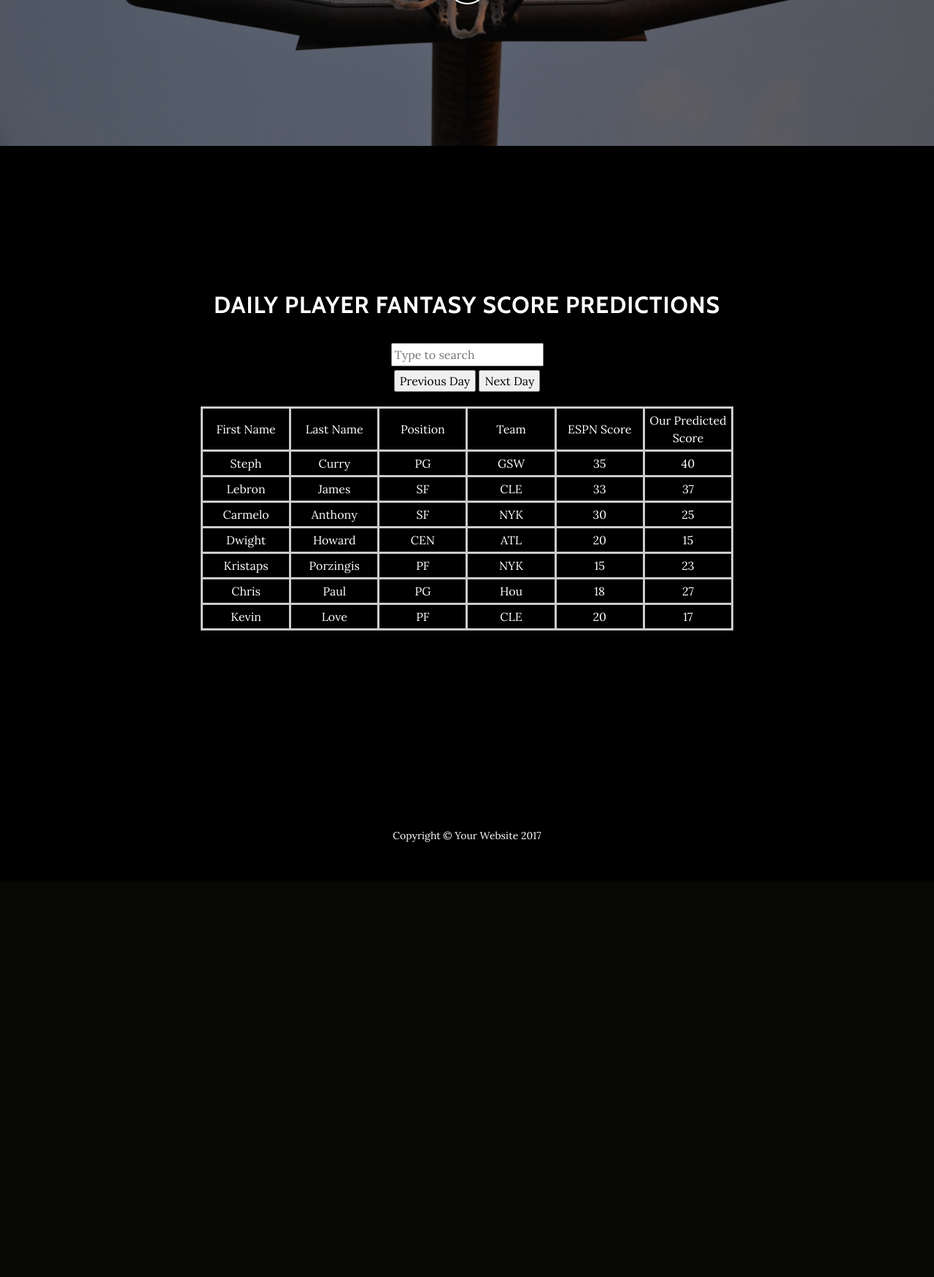
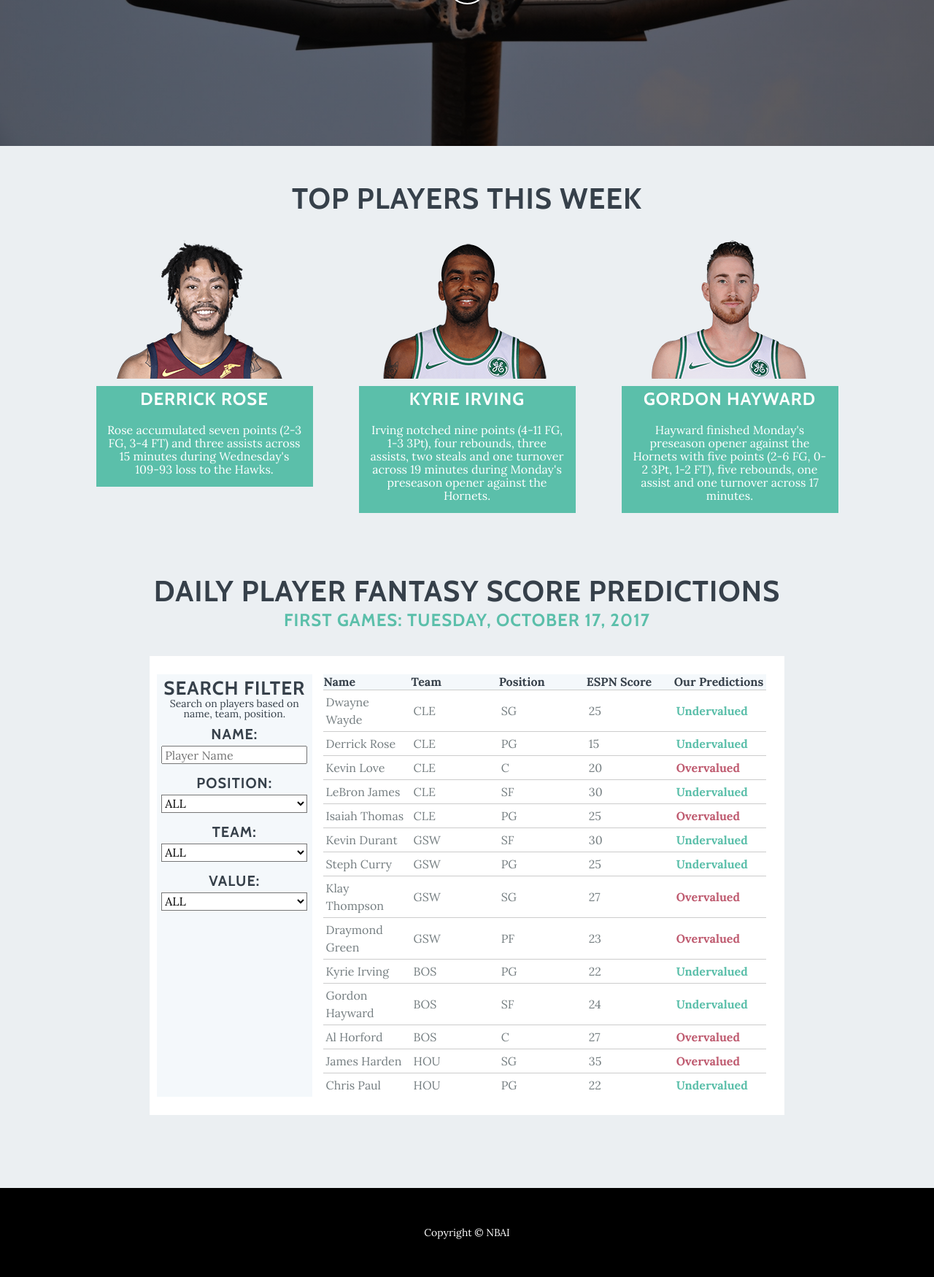
Before and after one commit to noahpoz/nbai, a Flask app: page / in a window 1280 px wide. Shown: the part 600-2350 px from the top of the page at 73% size. Before the commit the page ends 1754 px from the top, so only its background shows below. Run offline with Flask 2, Linux system fonts and the light colour scheme; parts of the project's set-up code (start-up, migrations or seed data) failed here and were passed over; some libraries are stand-ins or nearby versions.

Commit message:
Refined the website front end to be more aesthetically pleasing and added features (#51)
* Adding a working example of a full-stack web app

* Added new and improved preactivate script

* Added a flask/jinja example

* trying to fix the servers broken auto-pull

* trying to fix the servers broken auto-pull

* trying to fix the servers broken auto-pull

* trying to fix the servers broken auto-pull2

* trying to fix the servers broken auto-pull3

* trying to fix the servers broken auto-pull4wq

* Added jinja templateing to index.html file and modified the server.py file from jcg-Ex to test the new dynamic table (Success of Test is still unknown)

* Changed variable name in jinja template of index.html from WebsiteTable to website_table

* changed jinja templating in index.html to accout for a header list and added sorting functionality in table.js

* handled merge conflicts from pulling develop branch

* changed jinja templating in index.html to work with server.py (SORTING WORKSgit add templates/index.htmlgit add templates/index.html)

* footer for web page changed

* changing how filter search table works

* made changes table.css file to hopefully make the filter functionlaity work

* name filtering works with the search bar

* Added working filter functionality to the websitegit statusgit status

* added a value dropdown in index.html to filter table by value (ie. overvalue vs undervalue)

* server port number is a command line argument now

* condensed filter code in table.js

* Front end asthetic improvements

Changed the structure of the table, color scheme, and added top players of the week.

* Fixed the filtering functionality

* Added more rows to Website Table in server.py

* Updated top players content, some styling, and added in the First Games piece.

* removed jcg ex folder from repo

```diff
--- a/server.py
+++ b/server.py
@@ -1,13 +1,71 @@
 #!env/bin/python
 import flask
+import sys
+
 app = flask.Flask(__name__)
+
+some_list = ['Name', 'Team', 'Position', 'ESPN Score', 'Our Predictions']
+
+some_dict = {
+
+	'LeBron Jamz' : ['CLE', 23, 61],
+	'Kobe Bryant' : ['LAL', 8,  81]
+
+}
+
+value_column_index = 4;
+position_column_index = 2;
+team_column_index= 1;
+name_column_index =0;
+
+nbai = [
+['Dwayne Wayde', 'CLE', 'SG', '25', 'Undervalued'],
+['Derrick Rose', 'CLE', 'PG', '15', 'Undervalued'],
+['Kevin Love', 'CLE', 'C', '20', 'Overvalued'],
+['LeBron James', 'CLE', 'SF', '30', 'Undervalued'],
+['Isaiah Thomas', 'CLE', 'PG', '25', 'Overvalued'],
+['Kevin Durant', 'GSW', 'SF', '30', 'Undervalued'],
+['Steph Curry', 'GSW', 'PG', '25', 'Undervalued'],
+['Klay Thompson', 'GSW', 'SG', '27', 'Overvalued'],
+['Draymond Green', 'GSW', 'PF', '23', 'Overvalued'],
+['Kyrie Irving', 'BOS', 'PG', '22', 'Undervalued'],
+['Gordon Hayward', 'BOS', 'SF', '24', 'Undervalued'],
+['Al Horford', 'BOS', 'C', '27', 'Overvalued'],
+['James Harden', 'HOU', 'SG', '35', 'Overvalued'],
+['Chris Paul', 'HOU', 'PG', '22', 'Undervalued']
+]
+
+teamlist = ['CLE', 'GSW', 'HOU', 'BOS']
 
 
 @app.route('/', defaults={'path': ''})
 @app.route('/<path:path>')
 def home_page(path):
-    return flask.render_template('index.html')
+	return flask.render_template(
+		'index.html',
+		header_list=some_list,
+		website_table=nbai,
+		position_index=position_column_index,
+		team_index=team_column_index,
+		name_index=name_column_index,
+		value_index=value_column_index,
+		team_list = teamlist
+		)
+
+if len(sys.argv) != 2:
+	print("Please add a server port as a command line argument.")
+	exit()
+else:
+	try:
+		int(sys.argv[1])
+	except ValueError:
+		print("Command line argument invalid! \n Argument should be the listening port of the server. \n (Integer between 1 and 65535)")
+		exit()
+
+	if  (sys.argv[1] > 1 and sys.argv[1] < 65535):
+		print("Command line argument incorrect! \n Argument should be the listening port of the server. \n (Integer between 1 and 65535) ")
+		exit()
 
 
 if __name__ == '__main__':
-    app.run(port=80, host='0.0.0.0')
+	app.run(host="0.0.0.0", port=sys.argv[1])
--- a/static/css/table.css
+++ b/static/css/table.css
@@ -5,13 +5,107 @@
 input {
 	margin-bottom: 5px;
 	padding: 2px 3px;
-	width: 209px;
-}
-table {
-	margin: 20px;
+	width: 200px;
+	height: 25px;
 }
 td {
 	padding: 4px;
-	border: 3px #CCc solid;
 	width: 100px;
+	text-align: left;
 }
+
+
+tr {
+	border-top: 1px #CCC solid;
+}
+
+/* Predictions Section*/
+#predictions-section {
+	background-color: #ebeff2;
+	padding: 50px 100px 100px 100px;
+}
+
+#predictions-section h1, h2, h3{
+	color: #36404a;
+}
+
+.prediction-table-outer-container {
+	background-color: white;
+	padding: 25px;
+}
+
+.prediction-table-outer-container td{
+	color: #757e81;
+}
+
+
+.players-of-the-week {
+	margin-bottom: 75px;
+}
+
+#potw img {
+	width:100%;
+	max-width: 100px;
+}
+
+
+
+
+#table {
+	background-color: white;
+}
+
+#table tr:nth-child(1) {
+	background-color: #f4f8fb;
+}
+
+#table-filter {
+	background-color: #f4f8fb;
+	padding: 5px;
+}
+
+#table-filter h2 {
+	font-size: 26px;
+	margin: 0;
+}
+
+#table-filter h3 {
+	font-size: 20px;
+	margin-top: 10px;
+	margin-bottom: 5px;
+}
+
+#table-filter p {
+	font-size: 14px;
+	color: #36404a;
+	margin: 0;
+	line-height: 14px;
+}
+#table-filter select {
+    margin-bottom: 5px;
+    background-color: #fff;
+		height: 25px;
+}
+
+#top-row {
+	border: none;
+}
+
+#top-row th {
+	font-weight: bolder;
+	font-size: 16px;
+	padding-top: 0;
+	line-height: 20px;
+	color: #36404a;
+	cursor: pointer;
+}
+
+td.overvalued {
+	font-weight: bold;
+	color: #bf5b70;
+}
+
+td.undervalued {
+	font-weight: bold;
+	color: #5bbfaa;
+}
--- a/static/js/table.js
+++ b/static/js/table.js
@@ -20,16 +20,127 @@
 //         return !~text.indexOf(val);
 // }
 
-var $rows = $('#table tr');
-$('#search').keyup(function() {
-    var val = $.trim($(this).val()).replace(/ +/g, ' ').toLowerCase();
+// var $rows = $('#table tr');
+// $('#search').keyup(function() {
+//     var val = $.trim($(this).val()).replace(/ +/g, ' ').toLowerCase();
+//
+//     $rows.show().filter(function() {
+//         var text = $(this).text().replace(/\s+/g, ' ').toLowerCase();
+//         if (text.indexOf('first') === 1){
+//         	return 0;
+//         }
+//         return !~text.indexOf(val);
+//     }).hide();
+//
+// });
 
-    $rows.show().filter(function() {
-        var text = $(this).text().replace(/\s+/g, ' ').toLowerCase();
-        if (text.indexOf('first') === 1){
-        	return 0;
-        }
-        return !~text.indexOf(val);
-    }).hide();
-    $('tr : first').show();
-});
+function sortTable(n){
+	var table = document.getElementById("table");
+	var switching = true;
+	var switch_count = 0;
+	var dir = "asc";
+	while(switching){
+
+		switching = false;
+		var rows = table.getElementsByTagName("tr");
+
+		for (var current_row_index = 1; current_row_index < (rows.length - 1); current_row_index ++){
+			var shouldSwitch = false;
+			var current_row = rows[current_row_index].getElementsByTagName('td')[n];
+			var next_row = rows[current_row_index + 1].getElementsByTagName('td')[n];
+
+			if (dir == "asc"){
+				if (current_row.innerHTML.toLowerCase() > next_row.innerHTML.toLowerCase()){
+					shouldSwitch = true;
+					break;
+				}
+			}
+			else if (dir == "desc"){
+				if (current_row.innerHTML.toLowerCase() < next_row.innerHTML.toLowerCase()){
+					shouldSwitch = true;
+					break;
+				}
+			}
+		}
+    display_color = 0;
+		if (shouldSwitch) {
+			rows[current_row_index].parentNode.insertBefore(rows[current_row_index + 1],rows[current_row_index]);
+			switching = true;
+			switch_count ++;
+		}
+		else{
+			if (switch_count == 0 && dir == "asc"){
+				dir = "desc";
+				switching = true;
+			}
+		}
+	}
+}
+
+function newFilterFunction(name_index, team_index, position_index, value_index ){
+	var search_filter = document.getElementById("search").value.toUpperCase().trim();
+	var team_filter = document.getElementById("team_dropdown").value.toUpperCase();
+	var position_filter = document.getElementById("position_dropdown").value.toUpperCase();
+	var value_filter = document.getElementById("value_dropdown").value.toUpperCase();
+	var table = document.getElementById("table");
+  	var rows = table.getElementsByTagName("tr");
+
+  	for (var i = 0; i < (rows.length); i++){
+  		rows[i].style.display = "";
+  	}
+    var display_color = 0;
+  	for (var i = 1; i < (rows.length); i++){
+  		//alert(search_filter+team_filter+position_filter);
+  		var cur_row_name = rows[i].getElementsByTagName("td")[name_index];
+  		var cur_row_team = rows[i].getElementsByTagName("td")[team_index];
+  		var cur_row_pos  = rows[i].getElementsByTagName("td")[position_index];
+  		var cur_row_val  = rows[i].getElementsByTagName("td")[value_index];
+
+  		//name filter
+  		if (cur_row_name){
+  			var name_bool = (cur_row_name.innerHTML.toUpperCase().indexOf(search_filter) > -1);
+  		}
+  		var name_all = (search_filter.length == 0);
+
+  		//team filter
+  		if (cur_row_team){
+  			var team_bool = (cur_row_team.innerHTML.toUpperCase().indexOf(team_filter) > -1);
+  		}
+  		var team_all = (team_filter == "ALL");
+
+  		//position filter
+  		if (cur_row_pos){
+  			var pos_bool = (cur_row_pos.innerHTML.toUpperCase().indexOf(position_filter) > -1);
+  		}
+  		var pos_all = (position_filter == "ALL");
+
+  		//value filter
+  		if (cur_row_val){
+  			var val_bool = (cur_row_val.innerHTML.toUpperCase().indexOf(value_filter) > -1);
+  		}
+  		var val_all = (value_filter == "ALL");
+
+
+  		if ((name_bool||name_all)&&(team_bool||team_all)&&(pos_bool||pos_all)&&(val_bool||val_all)) {
+  			rows[i].style.display = "";
+        // setColors(display_color, rows[i]);
+
+  		}
+  		else{
+  			rows[i].style.display = "none";
+  		}
+
+
+  	}
+}
+
+// function setColors(display_color, row) {
+//   if(display_color == 0) {
+//     row.style.backgroundColor = "white";
+//     display_color = 1;
+//   }
+//   else{
+//     row.style.backgroundColor = "#f4f8fb";
+//     display_color = 0;
+//   }
+// }
--- a/templates/index.html
+++ b/templates/index.html
@@ -19,8 +19,8 @@
     <link href='https://fonts.googleapis.com/css?family=Cabin:700' rel='stylesheet' type='text/css'>
 
     <!-- Custom styles for this template -->
-	<link rel="stylesheet" href="{{url_for('static', filename='css/grayscale.css')}}">
-	<link rel="stylesheet" href="{{url_for('static', filename='css/table.css')}}">
+    <link rel="stylesheet" href="{{url_for('static', filename='css/table.css')}}">
+	  <link rel="stylesheet" href="{{url_for('static', filename='css/grayscale.css')}}">
 
   </head>
 
@@ -37,7 +37,7 @@
         <div class="collapse navbar-collapse" id="navbarResponsive">
           <ul class="navbar-nav ml-auto">
             <li class="nav-item">
-              <a class="nav-link js-scroll-trigger" href="#Predictions">Predictions</a>
+              <a class="nav-link js-scroll-trigger" href="#predictions-section">Predictions</a>
             </li>
 
           </ul>
@@ -58,7 +58,7 @@
               <p class="text-center">Predictions based on the information from
               <a href="http://stats.nba.com/">Stats.NBA.com</a>
               </p>
-              <a href="#Predictions" class="btn btn-circle js-scroll-trigger">
+              <a href="#predictions-section" class="btn btn-circle js-scroll-trigger">
                 <i class="fa fa-angle-double-down animated"></i>
               </a>
             </div>
@@ -68,87 +68,107 @@
     </header>
 
     <!-- About Section -->
-    <section id="Predictions" class="content-section text-center">
+    <section id="predictions-section" class="content-section text-center">
       <div class="container">
+        <div class="row potw">
+          <div class="col-lg-10 mx-auto">
+            <h1>Top Players This Week</h1>
+          </div>
+        </div>
+
+        <div class="row players-of-the-week">
+          <div class="col-lg-4 mx-auto">
+            <img src="../static/img/derrickrose.png" alt="potw1">
+            <div style="background-color: #5bbfaa; width: 90%; text-align:center; margin: 10px  auto; ">
+              <h4 style="color:white; padding: 5px; margin-bottom:0px;">Derrick Rose</h4>
+              <p style="line-height: 18px; padding: 15px; font-size: 16px; margin-bottom: 10px;">Rose accumulated seven points (2-3 FG, 3-4 FT) and three assists across 15 minutes during Wednesday's 109-93 loss to the Hawks.</p>
+              <!-- <p style="color:white; padding-bottom:10px">Undervalued by X</p> -->
+            </div>
+          </div>
+          <div class="col-lg-4 mx-auto">
+            <img src="../static/img/kyrieirving.png" alt="potw2">
+            <div style="background-color: #5bbfaa; width: 90%; text-align:center; margin: 10px  auto; ">
+              <h4 style="color:white; padding: 5px; margin-bottom:0px;">Kyrie Irving</h4>
+              <p style="line-height: 18px; padding: 15px; font-size: 16px; margin-bottom: 10px;">Irving notched nine points (4-11 FG, 1-3 3Pt), four rebounds, three assists, two steals and one turnover across 19 minutes during Monday's preseason opener against the Hornets.</p>
+              <!-- <p style="color:white; padding-bottom:10px;">Undervalued by Y</p> -->
+            </div>
+          </div>
+          <div class="col-lg-4 mx-auto">
+            <img src="../static/img/gordonhayward.png" alt="potw3">
+            <div style="background-color: #5bbfaa; width: 90%; text-align:center; margin: 10px auto; ">
+              <h4 style="color:white; padding: 5px; margin-bottom:0px;">Gordon Hayward</h4>
+              <p style="line-height: 18px; padding: 15px; font-size: 16px; margin-bottom: 10px;">Hayward finished Monday's preseason opener against the Hornets with five points (2-6 FG, 0-2 3Pt, 1-2 FT), five rebounds, one assist and one turnover across 17 minutes.</p>
+              <!-- <p style="color:white; padding-bottom:10px">Undervalued by Z</p> -->
+            </div>
+          </div>
+        </div>
         <div class="row">
-          <div class="col-lg-8 mx-auto">
-            <h2>Daily Player Fantasy Score Predictions</h2>
-            <div id="table_container">
-              <input type="text" id="search" placeholder="Type to search">
-              <div class="container text-center">
-                <button>Previous Day</button>
-                <button>Next Day</button>
+          <div class="col-lg-10 mx-auto">
+            <h1 style ="margin-bottom: 5px;">Daily Player Fantasy Score Predictions</h1>
+            <h4 style="color: #5bbfaa;">First Games: Tuesday, October 17, 2017</h3>
+            <div class="prediction-table-outer-container">
+              <div id="prediction-table-inner-container">
+                <div class="row">
+                  <div id ="table-filter" class="col-lg-3">
+
+                    <h2>Search Filter</h2>
+                    <p>Search on players based on name, team, position.</p>
+
+                    <h3>Name:</h3>
+                    <input type="text" id="search" style="width:200px;" placeholder="Player Name" onkeyup="newFilterFunction({{name_index}}, {{team_index}}, {{position_index}}, {{value_index}})">
+
+                    <h3>Position:</h3>
+                    <select onchange = "newFilterFunction({{name_index}}, {{team_index}}, {{position_index}}, {{value_index}})" name="position" id="position_dropdown" style="width:200px;">
+                      <option value="ALL" selected>ALL</option>
+                      <option value="PG">PG</option>
+                      <option value="SG">SG</option>
+                      <option value="SF">SF</option>
+                      <option value="PF">PF</option>
+                      <option value="C">C</option>
+                    </select>
+
+                    <h3>Team:</h3>
+                    <select onchange = "newFilterFunction({{name_index}}, {{team_index}}, {{position_index}}, {{value_index}})" name="team" id="team_dropdown" style="width:200px;">
+                      <option value="ALL" selected>ALL</option>
+                      {% for datum in team_list %}
+                      <option value={{datum}}>{{datum}}</option>
+                      {% endfor %}
+                    </select>
+
+                    <h3>Value:</h3>
+                    <select onchange = "newFilterFunction({{name_index}}, {{team_index}}, {{position_index}}, {{value_index}})" name="value" id="value_dropdown" style="width:200px;">
+                      <option value="ALL" selected>ALL</option>
+                      <option value="Undervalued">Undervalued</option>
+                      <option value="Overvalued">Overvalued</option>
+                    </select>
+                  </div>
+
+                  <div class="col-lg-9">
+                    <table id="table" class="container text-center">
+
+                      <tr id="top-row">
+                      {% for headers in header_list %}
+                        <th onclick="sortTable({{loop.index0}})">{{headers}}</th>
+                      {% endfor %}
+                      </tr>
+
+                      {% for player_list in website_table%}
+                      <tr>
+                        {% for datum in player_list%}
+                        {% if datum == 'Overvalued'%}
+                        <td class="overvalued">{{datum}}</td>
+                        {% elif datum == 'Undervalued'%}
+                        <td class="undervalued">{{datum}}</td>
+                        {% else %}
+                        <td>{{datum}}</td>
+                        {% endif %}
+                        {% endfor %}
+                      </tr>
+                      {% endfor %}
+                    </table>
+                  </div>
+                </div>
               </div>
-              <table id="table" class="container text-center">
-                <tr>
-                  <td>First Name</td>
-                  <td>Last Name</td>
-                  <td>Position</td>
-                  <td>Team</td>
-                  <td>ESPN Score</td>
-                  <td>Our Predicted Score</td>
-                </tr>
-                <tr>
-                  <td>Steph</td>
-                  <td>Curry</td>
-                  <td>PG</td>
-                  <td>GSW</td>
-                  <td>35</td>
-                  <td>40</td>
-                </tr>
-                <tr>
-                  <td>Lebron</td>
-                  <td>James</td>
-                  <td>SF</td>
-                  <td>CLE</td>
-                  <td>33</td>
-                  <td>37</td>
-                </tr>
-                <tr>
-                  <td>Carmelo</td>
-                  <td>Anthony</td>
-                  <td>SF</td>
-                  <td>NYK</td>
-                  <td>30</td>
-                  <td>25</td>
-                </tr>
-                <tr>
-                  <td>Dwight</td>
-                  <td>Howard</td>
-                  <td>CEN</td>
-                  <td>ATL</td>
-                  <td>20</td>
-                  <td>15</td>
-                </tr>
-                <tr>
-                  <td>Kristaps</td>
-                  <td>Porzingis</td>
-                  <td>PF</td>
-                  <td>NYK</td>
-                  <td>15</td>
-                  <td>23</td>
-                </tr>
-                <tr>
-                  <td>Chris</td>
-                  <td>Paul</td>
-                  <td>PG</td>
-                  <td>Hou</td>
-                  <td>18</td>
-                  <td>27</td>
-                </tr>
-                <tr>
-                  <td>Kevin</td>
-                  <td>Love</td>
-                  <td>PF</td>
-                  <td>CLE</td>
-                  <td>20</td>
-                  <td>17</td>
-                </tr>
-
-
-              </table>
-
-
             </div>
           </div>
         </div>
@@ -160,7 +180,7 @@
     <!-- Footer -->
     <footer>
       <div class="container text-center">
-        <p>Copyright &copy; Your Website 2017</p>
+        <p>Copyright &copy; NBAI</p>
       </div>
     </footer>
 
```
Also changed, not shown: README.md, static/img/chrispaul.png (added), static/img/derrickrose.png (added), static/img/gordonhayward.png (added), static/img/kevinlove.png (added), static/img/kristapsporzingis.png (added), static/img/kyrieirving.png (added), 1 other file.
